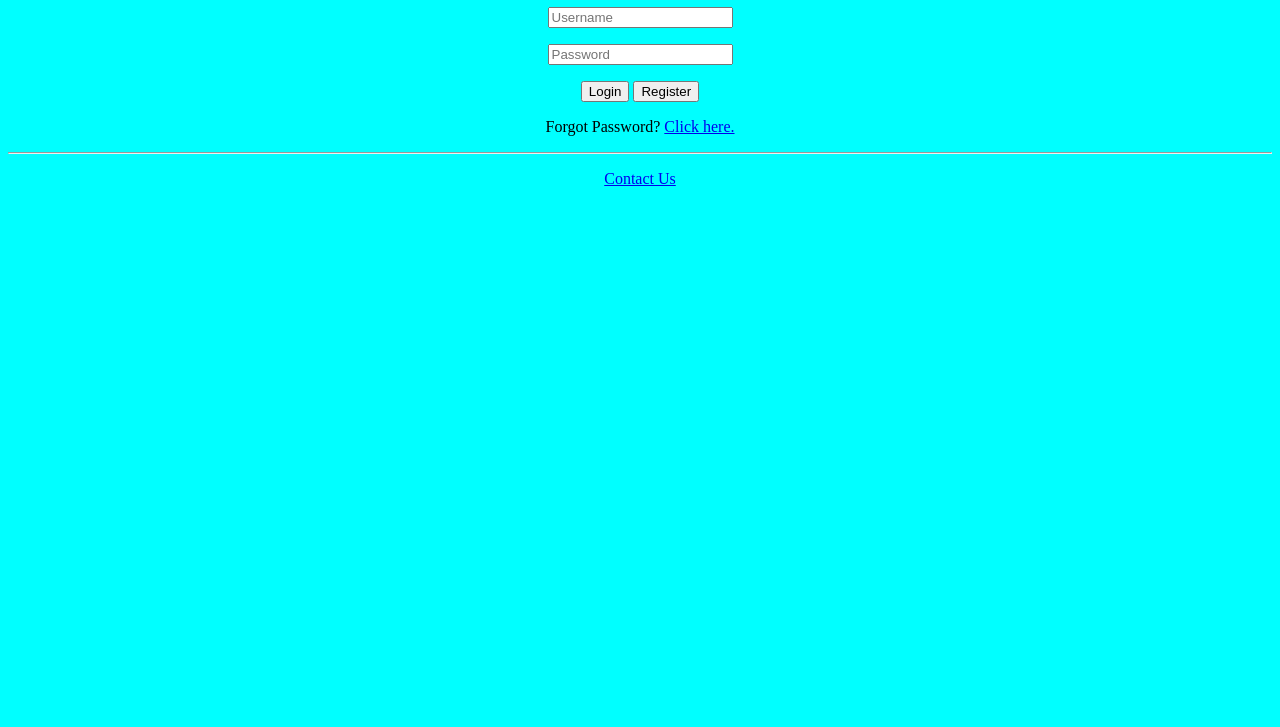
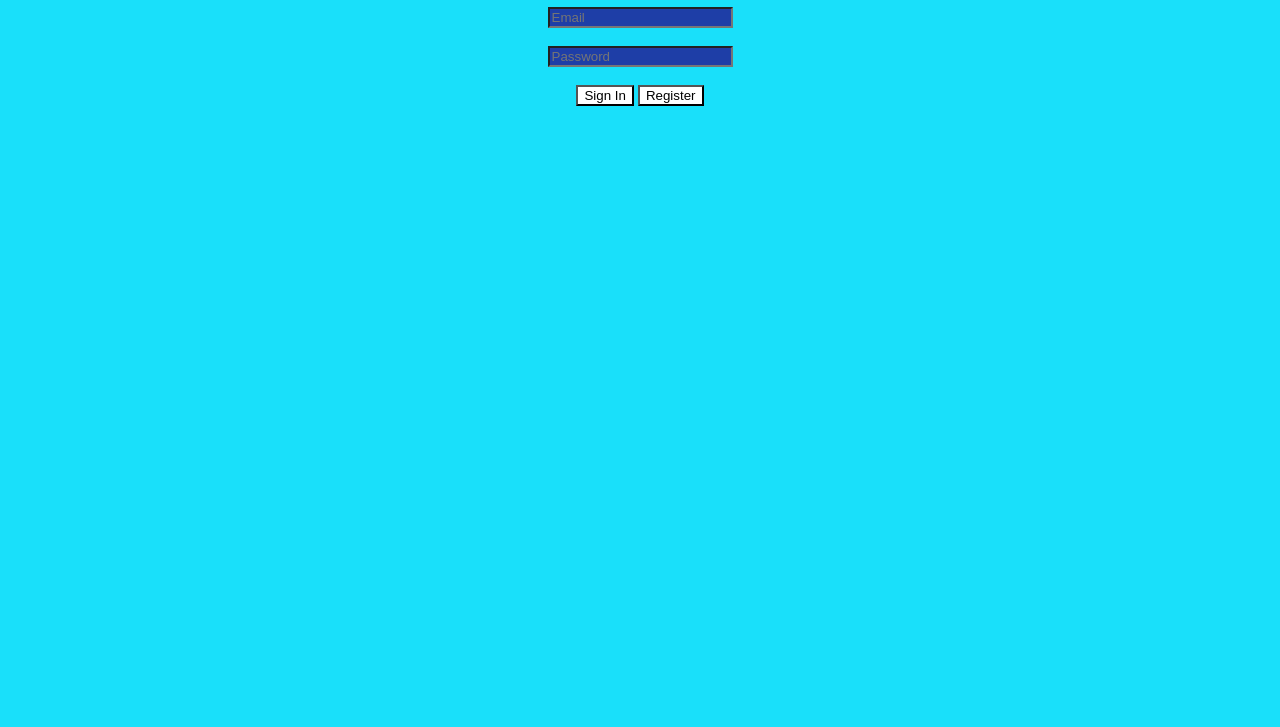
Before and after one commit to JethroAniz/ITPC_3_PRELIMS_EXAMMM, a plain HTML site: page index.html in a window 1280 px wide. Shown: the part 73-800 px from the top of the page. Drawn offline with Linux system fonts and the light colour scheme.

Commit message:
fourth commit

```diff
--- a/index.html
+++ b/index.html
@@ -1,40 +1,32 @@
 <!DOCTYPE html>
 <html lang="en">
 <head>
-    <title>Homepage</title>
+    <meta charset="UTF-8">
+    <meta name="viewport" content="width=device-width, initial-scale=1.0">
+    <title>Prelim_Exam</title>
+    <style>
+         #divContainer {
+            text-align: center;
+        }
+
+        .redText {
+            color: rgb(172, 49, 41);
+            background-color: rgb(30, 62, 167);
+        }
+
+    </style>
 </head>
+<body>
+    <body style="background-color:#19e0fa;">
+        <div id="divContainer">
+            <h1 style="color: white;">Login</h1>
+            <div><input type="text" placeholder="Email" required class="redText"></input></div><br>
+            <div><input type="password" placeholder="Password" required class="redText"></input></div><br>
+            <button id="buttonLogin" style="background-color:white;">Sign In</button>
+            <button id="buttonRegister" style="background-color:white;">Register</button>
+        </div>
 
-<body style="background-color:rgb(0, 255, 255);">
-    <div style="text-align: center;">
-        <h1 style="color: white;">Welcome to my Website.</h1>
-        <div style="margin-top: 1rem;">
-            <input type="text" placeholder="Username">
-        </div>
-        <div style="margin-top: 1rem;">
-            <input type="password" placeholder="Password">
-        </div>
-            <div style="margin-top: 1rem;">
-            </div>
-                <button>
-                    Login
-                </button>
-                <a href="./register.html">
-                <button>
-                    Register
-                </button>
-                </a>
-
-                <div>
-                    <p>Forgot Password? <a href="./forgotpass.html">Click here.</a></p>
-                </div>
-                <hr>
-                <div>
-                    <p><a href="./info.html">Contact Us</p></a>
-                </div>
-
-
-    </div>
+    </body>
 
 </body>
-
 </html>
```
